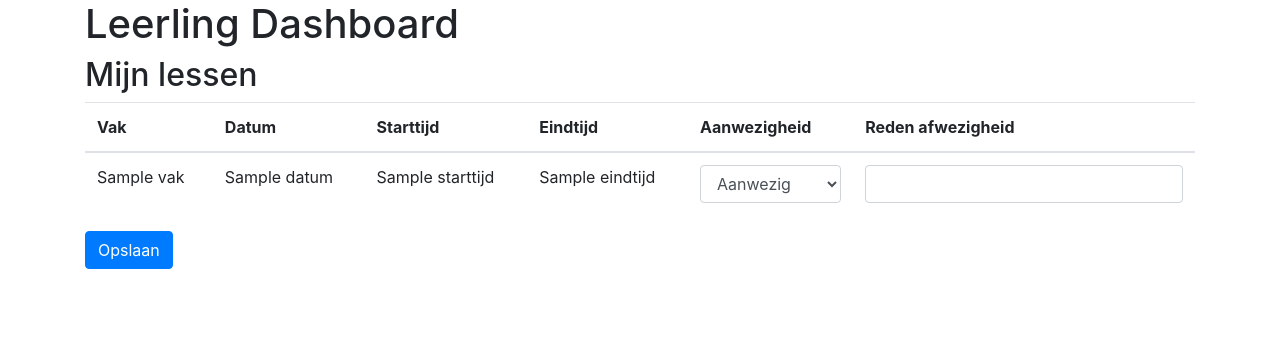
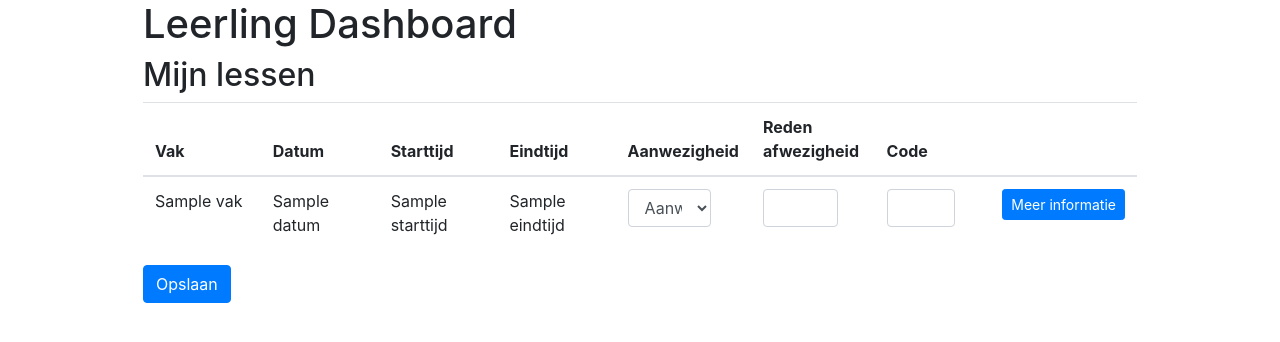
Before and after one commit to Max-1056897/SecurityWP3, a Flask app: template templates/leerling_dashboard.html in a window 1280 px wide. Shown: the top 342 px of the page. Run offline with Flask 2, Linux system fonts and the light colour scheme; the template is opened without the code that fills it: most values are stand-ins (such as "Sample title", 1, 10 or a date in 2020); some libraries are stand-ins or nearby versions.

Commit message:
UPDATE: Leerling dashboard attendece code gemaakt

```diff
--- /dev/null
+++ b/static/css/leerling_dashboard.css
@@ -0,0 +1,13 @@
+.container {
+    max-width: 80%;
+  }
+  table td {
+    width: calc(100% / 8);
+  }
+  select[name='aanwezigheid'], input[name='reden_afwezigheid'], input[name='code'] {
+    width: 75%;
+  }
+
+  .more-info {
+    text-align: right;
+  }
--- a/templates/leerling_dashboard.html
+++ b/templates/leerling_dashboard.html
@@ -3,6 +3,7 @@
   <head>
     <title>Leerling Dashboard</title>
     <link rel="stylesheet" href="https://maxcdn.bootstrapcdn.com/bootstrap/4.0.0/css/bootstrap.min.css">
+    <link rel="stylesheet" href="/static/css/leerling_dashboard.css">
   </head>
   <body>
     <div class="container">
@@ -17,6 +18,8 @@
             <th>Eindtijd</th>
             <th>Aanwezigheid</th>
             <th>Reden afwezigheid</th>
+            <th>Code</th>
+            <th class="more-info"></th>
           </tr>
         </thead>
         <tbody>
@@ -35,6 +38,19 @@
             <td>
               <input type="text" class="form-control" name="reden_afwezigheid">
             </td>
+            <td>
+              <input type="text" class="form-control" name="code">
+            </td>
+            <td class="more-info">
+              <button class="btn btn-primary btn-sm" type="button" data-toggle="collapse" data-target="#les{{les.id}}-info" aria-expanded="false" aria-controls="les{{les.id}}-info">Meer informatie</button>
+              <div class="collapse" id="les{{les.id}}-info">
+                <div class="card card-body">
+                  <p><strong>Leraar:</strong> {{les.leraar}}</p>
+                  <p><strong>Lokaal:</strong> {{les.lokaal}}</p>
+                  <p><strong>Beschrijving:</strong> {{les.beschrijving}}</p>
+                </div>
+              </div>
+            </td>
           </tr>
           {% endfor %}
         </tbody>
@@ -49,8 +65,10 @@
         $("#submit").click(function() {
           var aanwezigheid = $("select[name='aanwezigheid']").map(function(){return $(this).val();}).get();
           var reden_afwezigheid = $("input[name='reden_afwezigheid']").map(function(){return $(this).val();}).get();
-          $.post("/aanwezigheid", {"aanwezigheid": aanwezigheid, "reden_afwezigheid": reden_afwezigheid}, function(data) {
-            alert(data);
+          var code = $("input[name='code']").map(function(){return $(this).val();}).get();
+          var data = {"aanwezigheid": aanwezigheid, "reden_afwezigheid": reden_afwezigheid, "code": code};
+          $.post("/aanwezigheid", data, function(response) {
+            alert(response);
           });
         });
       });
```
